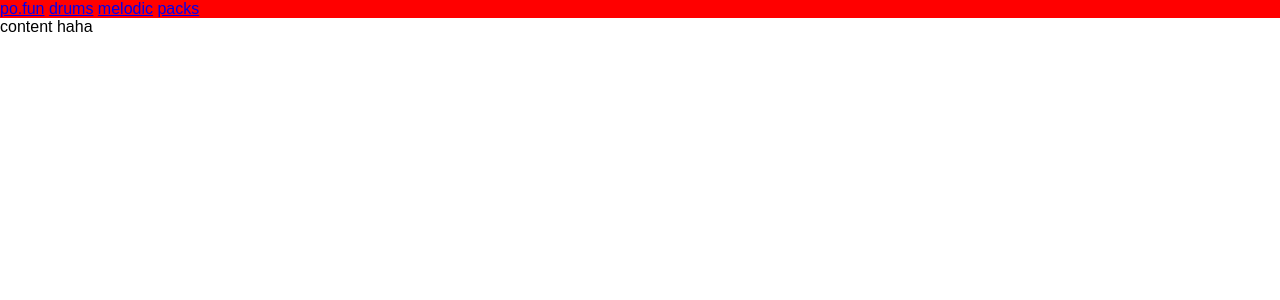
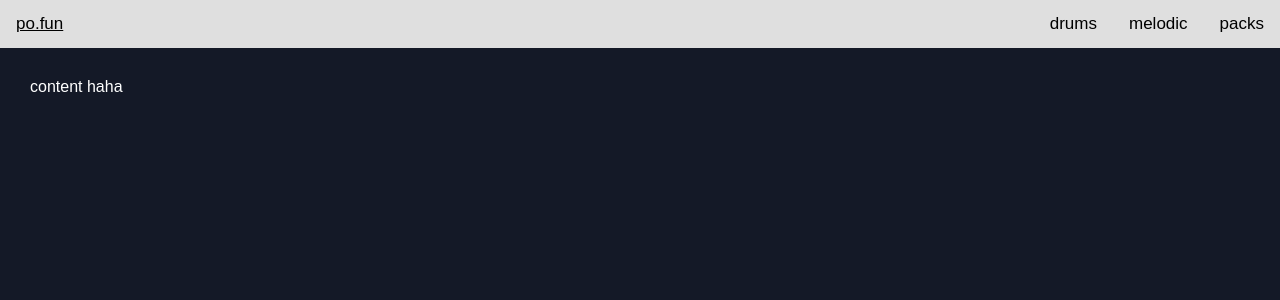
Before and after one commit to neolight1010/po-fun-server, a Django app: page / in a window 1280 px wide. Shown: the top 300 px of the page. Run offline with Django 3.2, Linux system fonts and the light colour scheme; some libraries are stand-ins or nearby versions.

Commit message:
Add navbar to base html and css.

```diff
--- a/app/static/app/base.css
+++ b/app/static/app/base.css
@@ -1,3 +1,39 @@
+:root {
+  --main-bg-color: #141927;
+  --secondary-bg-color: #dfdfdf;
+
+  --main-text-color: white;
+  --secondary-text-color: black;
+}
+
 .navbar {
-  background-color: red;
+  background-color: var(--secondary-bg-color);
+  overflow: hidden;
 }
+
+.navbar a {
+  float: left;
+  display: block;
+  color: var(--secondary-text-color);
+  text-align: center;
+  padding: 14px 16px;
+  text-decoration: none;
+  font-size: 17px;
+}
+
+.navbar-links {
+  float: right;
+}
+
+.navbar a:hover {
+  text-decoration: underline;
+}
+
+#content {
+  padding: 30px;
+}
+
+body {
+  background-color: var(--main-bg-color);
+  color: var(--main-text-color);
+}
--- a/app/templates/app/base.html
+++ b/app/templates/app/base.html
@@ -13,9 +13,11 @@
     <body>
         <div class="navbar">
             <a href=#home>po.fun</a>
-            <a href=#drums>drums</a>
-            <a href=#melodic>melodic</a>
-            <a href=#packs>packs</a>
+            <div class="navbar-links">
+                <a href=#drums>drums</a>
+                <a href=#melodic>melodic</a>
+                <a href=#packs>packs</a>
+            </div>
         </div>
         <div id="content">{%block content %}{% endblock %}</div>
     </body>
```
